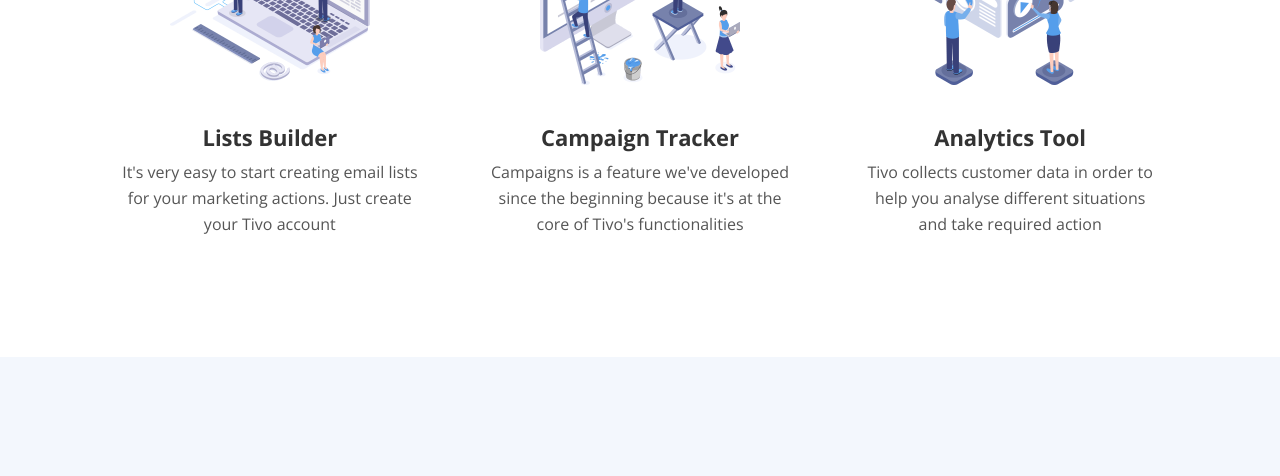
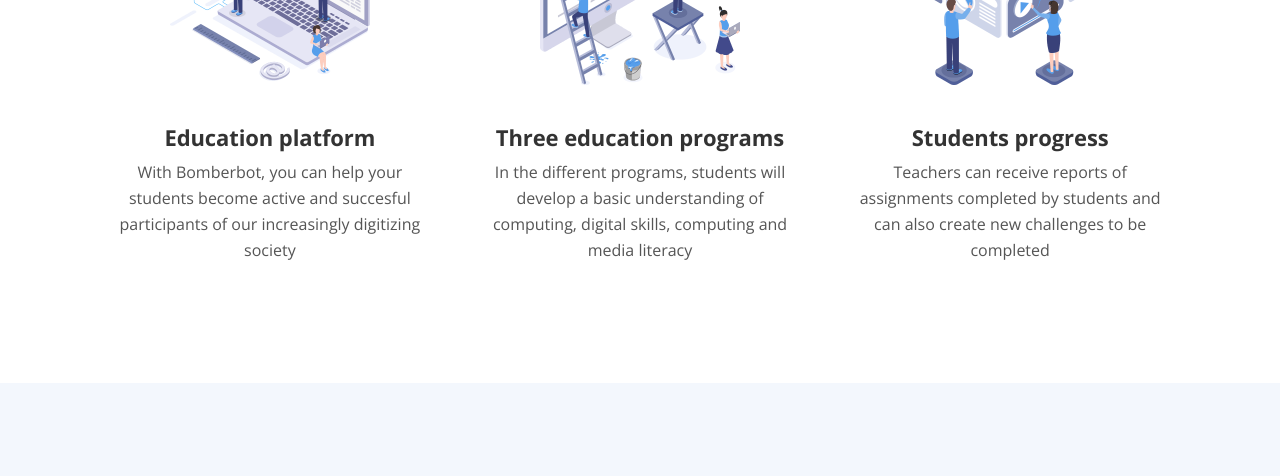
Before and after one commit to untalinfo/bomberbot-landing, a plain HTML site: page index.html in a window 1280 px wide. Shown: the part 1140-1616 px from the top of the page. Drawn offline with nearby package versions, Linux system fonts and the light colour scheme.

Commit message:
updates info about bomberbot

```diff
--- a/index.html
+++ b/index.html
@@ -96,7 +96,7 @@
                     <div class="col-lg-6 col-xl-7">
                         <div class="image-container">
                             <div class="img-wrapper">
-                                <a href='https://www.freepik.es/vectores/escuela'><img class="img-fluid" src="images/portada.png" alt="alternative"></a>
+                                <a href='https://www.freepik.es/vectores/escuela'><img class="img-fluid" src="images/portada.svg" alt="alternative"></a>
                             </div> <!-- end of img-wrapper -->
                         </div> <!-- end of image-container -->
                     </div> <!-- end of col -->
@@ -126,8 +126,8 @@
                             <img class="img-fluid" src="images/description-1.png" alt="alternative">
                         </div>
                         <div class="card-body">
-                            <h4 class="card-title">Lists Builder</h4>
-                            <p>It's very easy to start creating email lists for your marketing actions. Just create your Tivo account</p>
+                            <h4 class="card-title">Education platform</h4>
+                            <p>With Bomberbot, you can help your students become active and succesful participants of our increasingly digitizing society</p>
                         </div>
                     </div>
                     <!-- end of card -->
@@ -138,8 +138,8 @@
                             <img class="img-fluid" src="images/description-2.png" alt="alternative">
                         </div>
                         <div class="card-body">
-                            <h4 class="card-title">Campaign Tracker</h4>
-                            <p>Campaigns is a feature we've developed since the beginning because it's at the core of Tivo's functionalities</p>
+                            <h4 class="card-title">Three education programs</h4>
+                            <p>In the different programs, students will develop a basic understanding of computing, digital skills, computing and media literacy</p>
                         </div>
                     </div>
                     <!-- end of card -->
@@ -150,8 +150,8 @@
                             <img class="img-fluid" src="images/description-3.png" alt="alternative">
                         </div>
                         <div class="card-body">
-                            <h4 class="card-title">Analytics Tool</h4>
-                            <p>Tivo collects customer data in order to help you analyse different situations and take required action</p>
+                            <h4 class="card-title">Students progress</h4>
+                            <p>Teachers can receive reports of assignments completed by students and can also create new challenges to be completed</p>
                         </div>
                     </div>
                     <!-- end of card -->
@@ -559,7 +559,7 @@
                         <ul class="list-unstyled li-space-lg p-small">
                             <li class="media">
                                 <i class="fas fa-map-marker-alt"></i>
-                                <div class="media-body">22 Innovative, San Francisco, CA 94043, US</div>
+                                <div class="media-body">Zonamerica, Cali, Street 36 nro. 128-321, CO</div>
                             </li>
                             <li class="media">
                                 <i class="fas fa-envelope"></i>
```
Also changed, not shown: images/portada.png, images/portada.svg (added).
